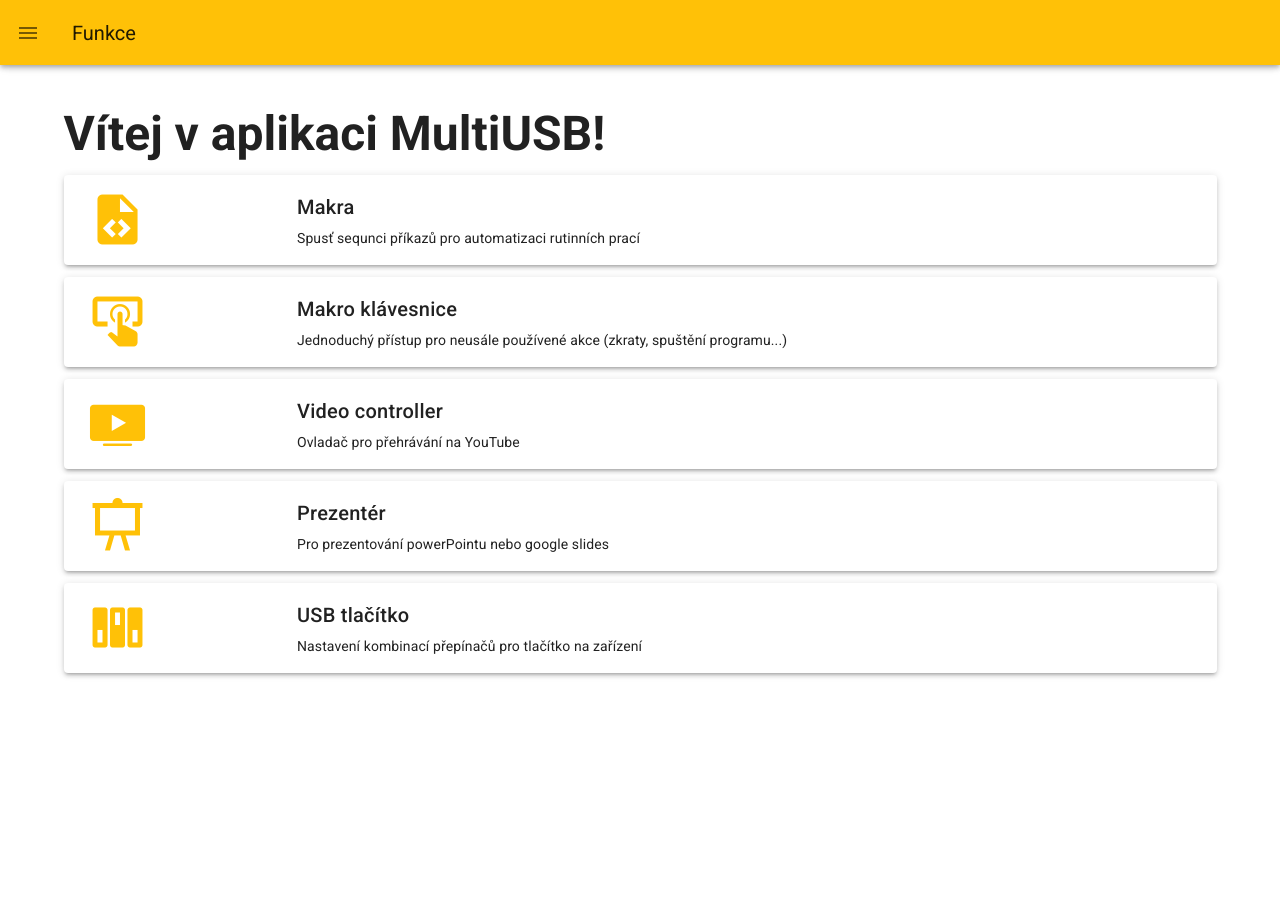
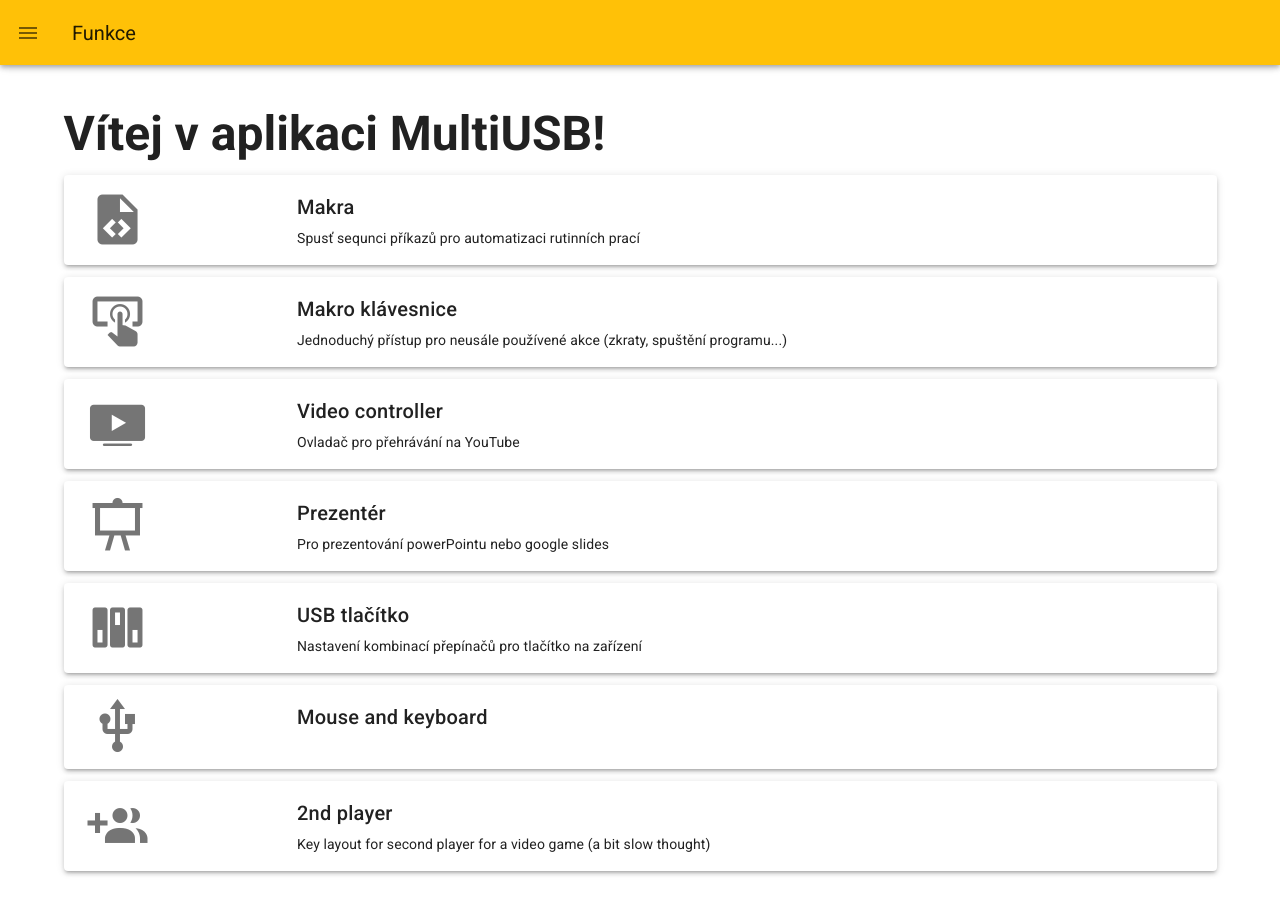
Before and after one commit to MadChipmunk03/MultiUSB, a Vue app in the folder MultiUSB_UI/: page / in a window 1280 px wide. Before the commit the page ends 800 px from the top, so only its background shows below. Built offline with nearby package versions, Linux system fonts and the light colour scheme; what vue-msal-browser would draw is missing.

Commit message:
more features

```diff
--- a/MultiUSB_UI/src/components/pages/MainFeatures.vue
+++ b/MultiUSB_UI/src/components/pages/MainFeatures.vue
@@ -29,6 +29,15 @@ export default {
           title: "USB tlačítko",
           text: "Nastavení kombinací přepínačů pro tlačítko na zařízení",
         },
+        {
+          icon: "mdi-usb",
+          title: "Mouse and keyboard",
+        },
+        {
+          icon: "mdi-account-multiple-plus",
+          title: "2nd player",
+          text: "Key layout for second player for a video game (a bit slow thought)",
+        },
 
       ],
     };
@@ -55,7 +64,7 @@ export default {
     >
       <v-row>
         <v-col class="my-auto px-1" cols="2">
-          <v-icon size="60" color="primary">{{ feature.icon }}</v-icon>
+          <v-icon size="60">{{ feature.icon }}</v-icon>
         </v-col>
         <v-col cols="10">
           <v-card-title class="py-1">{{ feature.title }}</v-card-title>
```
